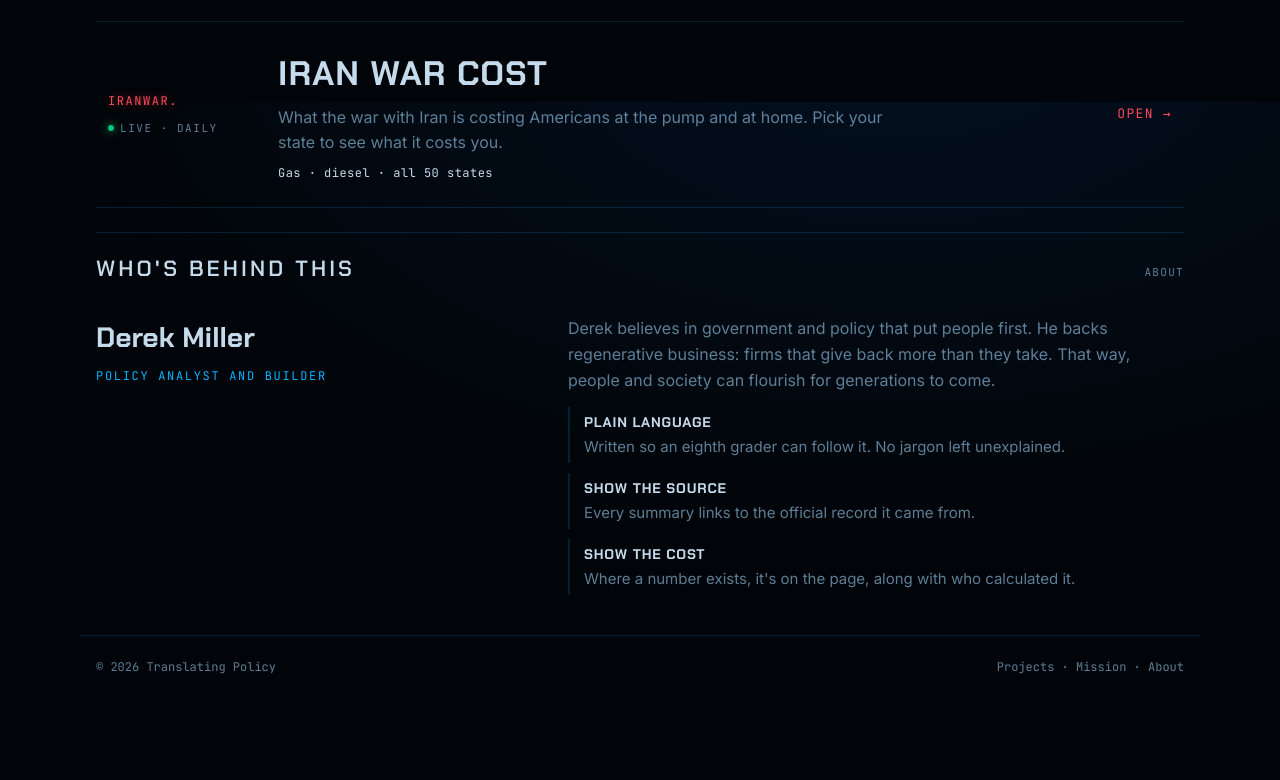
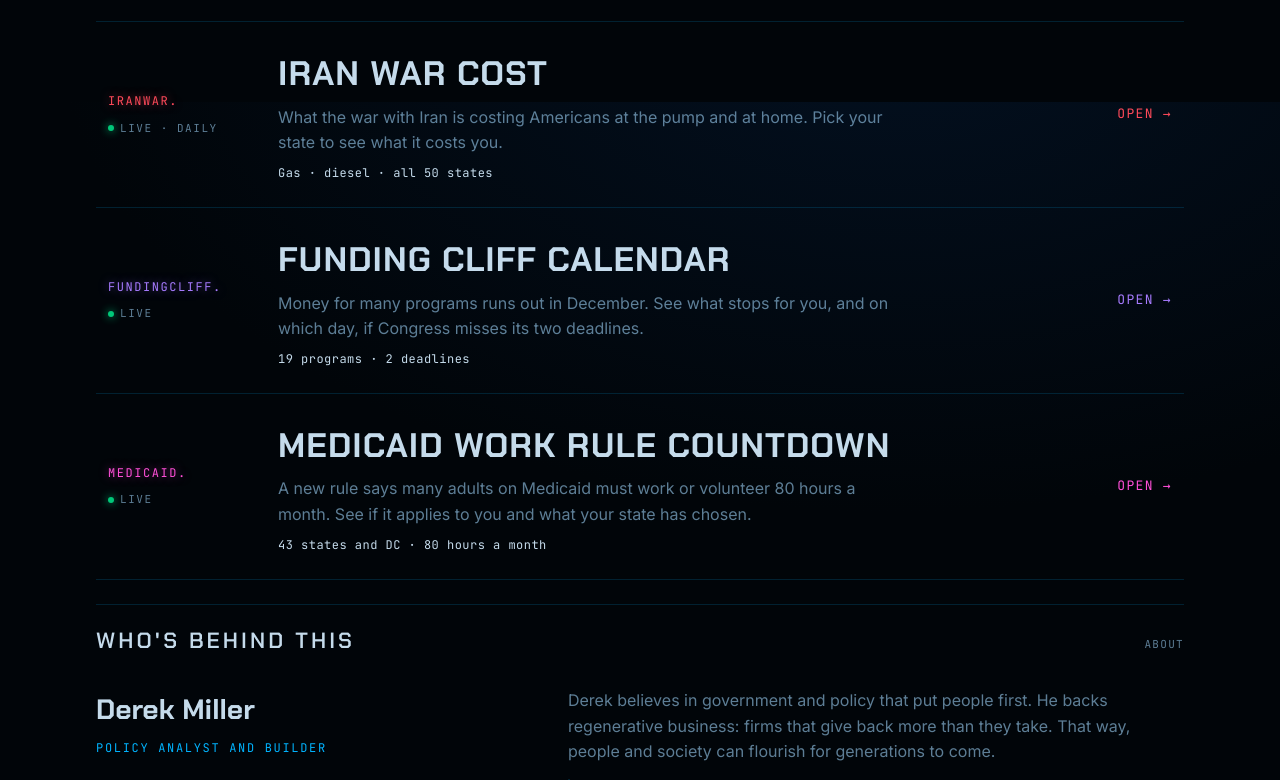
Before and after one commit to DerekTM17/translatingpolicy, an Astro site: page / in a window 1280 px wide. Shown: the part 1498-2278 px from the top of the page. Before the commit the page ends 2215 px from the top, so only its background shows below. Built offline with nearby package versions, Linux system fonts and the light colour scheme; Astro itself is replaced by a stand-in of ours.

Commit message:
feat(tools): add Funding Cliff Calendar and Medicaid Work Rule Countdown rows
Two new project entries on the hub list (fundingcliff. and medicaid.
translatingpolicy.com), each with its page's accent: violet "cliff"
(#a77bff) and magenta "medicaid" (#ff4fd8). Tests updated for seven rows.
JSON-LD picks both up automatically.

Co-Authored-By: Claude Opus 5.5 <noreply@anthropic.com>

```diff
--- a/src/data/projects.json
+++ b/src/data/projects.json
@@ -50,5 +50,25 @@
     "description": "What the war with Iran is costing Americans at the pump and at home. Pick your state to see what it costs you.",
     "stat": "Gas · diesel · all 50 states",
     "accent": "war"
+  },
+  {
+    "id": "fundingcliff",
+    "title": "Funding Cliff Calendar",
+    "host": "fundingcliff.",
+    "url": "https://fundingcliff.translatingpolicy.com",
+    "status": "Live",
+    "description": "Money for many programs runs out in December. See what stops for you, and on which day, if Congress misses its two deadlines.",
+    "stat": "19 programs · 2 deadlines",
+    "accent": "cliff"
+  },
+  {
+    "id": "medicaid",
+    "title": "Medicaid Work Rule Countdown",
+    "host": "medicaid.",
+    "url": "https://medicaid.translatingpolicy.com",
+    "status": "Live",
+    "description": "A new rule says many adults on Medicaid must work or volunteer 80 hours a month. See if it applies to you and what your state has chosen.",
+    "stat": "43 states and DC · 80 hours a month",
+    "accent": "medicaid"
   }
 ]
--- a/src/lib/projects.ts
+++ b/src/lib/projects.ts
@@ -1,6 +1,6 @@
 import raw from '../data/projects.json';
 
-export type Accent = 'congress' | 'state' | 'attractor' | 'inflation' | 'war';
+export type Accent = 'congress' | 'state' | 'attractor' | 'inflation' | 'war' | 'cliff' | 'medicaid';
 
 export type Project = {
   id: string;
@@ -15,7 +15,7 @@ export type Project = {
   accent: Accent;
 };
 
-const ACCENTS: Accent[] = ['congress', 'state', 'attractor', 'inflation', 'war'];
+const ACCENTS: Accent[] = ['congress', 'state', 'attractor', 'inflation', 'war', 'cliff', 'medicaid'];
 const REQUIRED = ['id', 'title', 'host', 'url', 'description', 'stat'] as const;
 
 /** Check the raw JSON and return typed projects in file order. Throws on bad data. */
--- a/src/styles/global.css
+++ b/src/styles/global.css
@@ -131,6 +131,8 @@ nav a:focus-visible::after { right: 0; }
 .rowc[data-p="attractor"] { --c: var(--c-attractor); --c-rgb: var(--c-attractor-rgb); }
 .rowc[data-p="inflation"] { --c: var(--c-inflation); --c-rgb: var(--c-inflation-rgb); }
 .rowc[data-p="war"]       { --c: var(--c-war);       --c-rgb: var(--c-war-rgb); }
+.rowc[data-p="cliff"]     { --c: var(--c-cliff);     --c-rgb: var(--c-cliff-rgb); }
+.rowc[data-p="medicaid"]  { --c: var(--c-medicaid);  --c-rgb: var(--c-medicaid-rgb); }
 @media (max-width: 640px) { .rowc { grid-template-columns: minmax(0, 1fr) auto; } .rowc .meta { grid-column: 1 / -1; flex-direction: row; justify-content: space-between; } }
 @keyframes wave { from { left: -40%; } to { left: 105%; } }
 
--- a/src/styles/tokens.css
+++ b/src/styles/tokens.css
@@ -14,6 +14,8 @@
   --c-attractor: #ff6a00; --c-attractor-rgb: 255, 106, 0;
   --c-inflation: #ffb830; --c-inflation-rgb: 255, 184, 48;
   --c-war: #ff4a5a;       --c-war-rgb: 255, 74, 90;
+  --c-cliff: #a77bff;     --c-cliff-rgb: 167, 123, 255;
+  --c-medicaid: #ff4fd8;  --c-medicaid-rgb: 255, 79, 216;
   --f-display: "Chakra Petch", "Segoe UI", system-ui, sans-serif;
   --f-body: "Inter", system-ui, -apple-system, sans-serif;
   --f-mono: "JetBrains Mono", ui-monospace, Menlo, monospace;
```
Also changed, not shown: tests/home.test.ts (+2 -2 lines), tests/projects.test.ts (+3 -3 lines).
